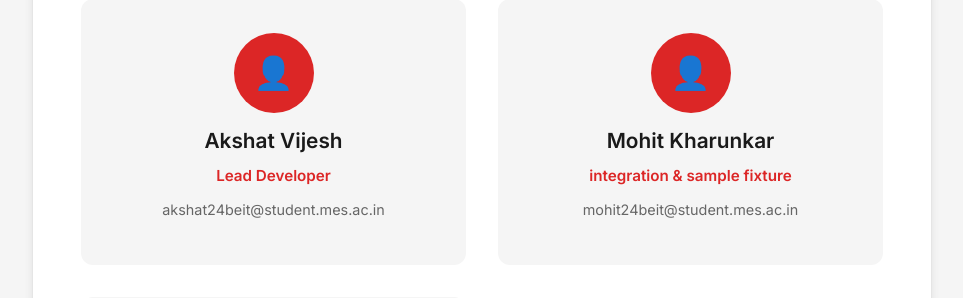
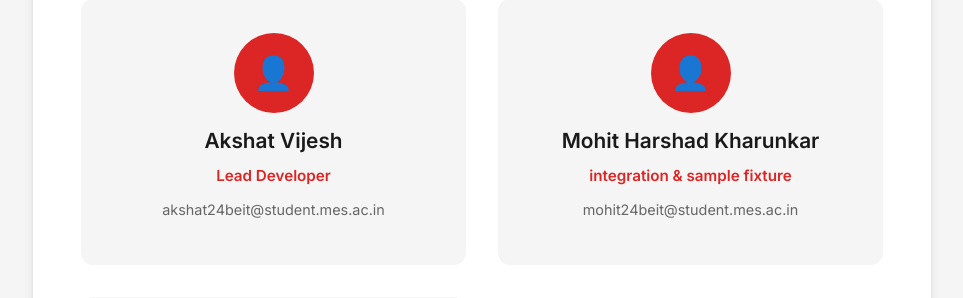
Before and after one commit to Akshatvijesh26/news-website-2820, a Django app: page /about/ in a window 1280 px wide. Shown: the part 1055-1353 px from the top of the page, without its empty margins (158-1121 px from the left). Run offline with Django 5.2, Linux system fonts and the light colour scheme; data comes from the database, SQL or seed files in the repository; both versions use the stored data as it was after the commit.

Commit message:
updated about

```diff
--- a/newsportal/myapp/templates/myapp/about.html
+++ b/newsportal/myapp/templates/myapp/about.html
@@ -283,7 +283,7 @@
                         </div>
                         <div class="team-member">
                             <div class="team-member-icon">👤</div>
-                            <h3>Mohit Kharunkar</h3>
+                            <h3>Mohit Harshad Kharunkar</h3>
                             <p> integration & sample fixture</p>
                             <p class="email">mohit24beit@student.mes.ac.in</p>
                         </div>
```
Also changed, not shown: newsportal/db.sqlite3.
